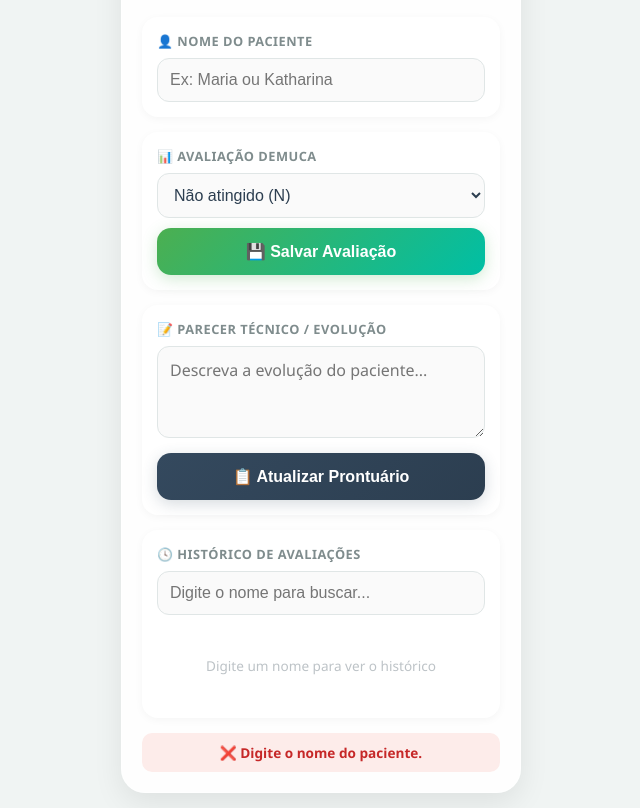
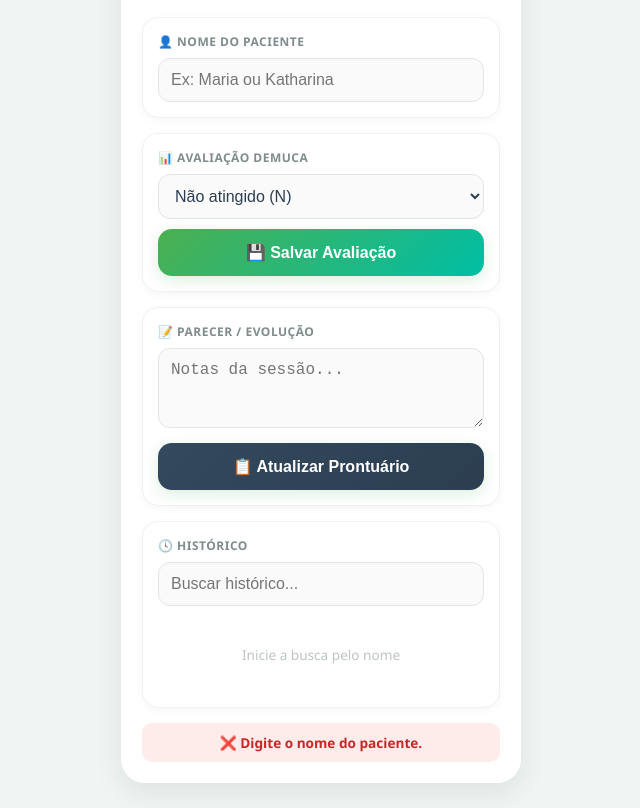
Before and after one commit to ildelanedev/MeuTon, a plain HTML site: page index.html in a window 1280 px wide. Both pictures are taken after a click on the button "💾 Salvar Avaliação". Shown: the part 74-882 px from the top of the page, without its empty margins (319-959 px from the left). Drawn offline with nearby package versions, Linux system fonts and the light colour scheme.

Commit message:
Refactor index.html for styling and Supabase client
Updated styles and improved accessibility for the app card and sections. Changed the Supabase client initialization to ensure compatibility with browsers.

```diff
--- a/index.html
+++ b/index.html
@@ -5,42 +5,112 @@
     <meta name="viewport" content="width=device-width, initial-scale=1.0, maximum-scale=1.0, user-scalable=no">
     <title>MeuTon Clínico</title>
 
-    <!-- PWA: aparece como app ao "Adicionar à tela de início" -->
     <meta name="mobile-web-app-capable" content="yes">
     <meta name="apple-mobile-web-app-capable" content="yes">
     <meta name="apple-mobile-web-app-status-bar-style" content="default">
-    <meta name="apple-mobile-web-app-title" content="MeuTon">
     <meta name="theme-color" content="#4CAF50">
     <link rel="manifest" href="manifest.json">
 
-    <script src="https://cdn.jsdelivr.net/npm/@supabase/supabase-js@2"></script>
+    <script src="https://cdn.jsdelivr.net/npm/@supabase/supabase-js@2.39.7/dist/umd/supabase.js"></script>
 
     <style>
         :root { --primary: #4CAF50; --secondary: #00BFA5; --bg: #f0f4f3; --text: #2c3e50; }
-        * { box-sizing: border-box; }
-        body { font-family: 'Segoe UI', Roboto, Helvetica, Arial, sans-serif; background-color: var(--bg); margin: 0; padding: 15px; display: flex; justify-content: center; color: var(--text); min-height: 100vh; }
-        .app-card { background: rgba(255,255,255,0.9); backdrop-filter: blur(10px); border-radius: 24px; padding: 20px; width: 100%; max-width: 400px; box-shadow: 0 10px 30px rgba(0,0,0,0.08); border: 1px solid rgba(255,255,255,0.4); height: fit-content; }
+        * { box-sizing: border-box; -webkit-tap-highlight-color: transparent; }
+
+        body {
+            font-family: 'Segoe UI', Roboto, system-ui, sans-serif;
+            background-color: var(--bg);
+            margin: 0;
+            padding: 15px;
+            display: flex;
+            justify-content: center;
+            color: var(--text);
+            min-height: 100vh;
+        }
+
+        .app-card {
+            background: rgba(255,255,255,0.95);
+            backdrop-filter: blur(10px);
+            border-radius: 24px;
+            padding: 20px;
+            width: 100%;
+            max-width: 400px;
+            box-shadow: 0 10px 30px rgba(0,0,0,0.08);
+            border: 1px solid rgba(255,255,255,0.4);
+            height: fit-content;
+        }
+
         h1 { color: var(--primary); text-align: center; font-size: 1.6rem; margin: 0 0 20px; letter-spacing: -0.5px; }
-        .section { background: white; border-radius: 16px; padding: 15px; margin-bottom: 15px; box-shadow: 0 2px 8px rgba(0,0,0,0.04); }
-        label { display: block; font-size: 0.8rem; font-weight: 700; margin-bottom: 8px; color: #7f8c8d; text-transform: uppercase; letter-spacing: 0.5px; }
-        input, textarea, select { width: 100%; padding: 12px; border: 1.5px solid #e0e6e6; border-radius: 12px; font-size: 16px; outline: none; transition: border-color 0.2s; background: #fafafa; color: var(--text); }
+
+        .section {
+            background: white;
+            border-radius: 16px;
+            padding: 15px;
+            margin-bottom: 15px;
+            box-shadow: 0 2px 8px rgba(0,0,0,0.04);
+            border: 1px solid #f0f0f0;
+        }
+
+        label {
+            display: block;
+            font-size: 0.75rem;
+            font-weight: 700;
+            margin-bottom: 8px;
+            color: #7f8c8d;
+            text-transform: uppercase;
+            letter-spacing: 0.5px;
+        }
+
+        input, textarea, select {
+            width: 100%;
+            padding: 12px;
+            border: 1.5px solid #e0e6e6;
+            border-radius: 12px;
+            font-size: 16px;
+            outline: none;
+            background: #fafafa;
+            color: var(--text);
+            transition: all 0.2s;
+        }
+
         input:focus, textarea:focus, select:focus { border-color: var(--primary); background: white; }
-        textarea { resize: vertical; font-family: inherit; }
-        .btn { background: linear-gradient(135deg, var(--primary), var(--secondary)); color: white; border: none; padding: 14px; width: 100%; border-radius: 14px; font-weight: 700; font-size: 16px; cursor: pointer; margin-top: 10px; transition: transform 0.15s, opacity 0.15s; box-shadow: 0 4px 15px rgba(76,175,80,0.25); }
+
+        .btn {
+            background: linear-gradient(135deg, var(--primary), var(--secondary));
+            color: white;
+            border: none;
+            padding: 14px;
+            width: 100%;
+            border-radius: 14px;
+            font-weight: 700;
+            font-size: 16px;
+            cursor: pointer;
+            margin-top: 10px;
+            box-shadow: 0 4px 15px rgba(76,175,80,0.2);
+        }
+
         .btn:active { transform: scale(0.97); opacity: 0.9; }
-        .btn-dark { background: linear-gradient(135deg, #34495e, #2c3e50); box-shadow: 0 4px 15px rgba(52,73,94,0.2); }
-        .btn-outline { background: white; color: var(--primary); border: 2px solid var(--primary); box-shadow: none; }
-        .status { text-align: center; font-size: 0.85rem; margin-top: 12px; padding: 10px; border-radius: 10px; font-weight: 600; display: none; }
+        .btn-dark { background: linear-gradient(135deg, #34495e, #2c3e50); }
+
+        .status {
+            text-align: center;
+            font-size: 0.85rem;
+            margin-top: 12px;
+            padding: 10px;
+            border-radius: 10px;
+            font-weight: 600;
+            display: none;
+        }
         .status.ok { background: #e8f5e9; color: #2e7d32; }
         .status.erro { background: #fdecea; color: #c62828; }
+
         .historico-item { padding: 10px 0; border-bottom: 1px solid #f0f0f0; font-size: 0.9rem; }
-        .historico-item:last-child { border-bottom: none; }
-        .historico-item strong { color: var(--primary); }
-        .badge { display: inline-block; padding: 3px 10px; border-radius: 20px; font-size: 0.75rem; font-weight: 700; }
+        .badge { float: right; padding: 3px 10px; border-radius: 20px; font-size: 0.7rem; font-weight: 800; }
         .badge-N { background: #fdecea; color: #c62828; }
         .badge-P { background: #fff3e0; color: #e65100; }
         .badge-M { background: #e8f5e9; color: #2e7d32; }
-        #lista_historico { max-height: 200px; overflow-y: auto; }
+
+        #lista_historico { max-height: 250px; overflow-y: auto; margin-top: 10px; }
         .empty-msg { text-align: center; color: #bdc3c7; font-size: 0.85rem; padding: 15px 0; }
     </style>
 </head>
@@ -49,13 +119,11 @@
 <div class="app-card">
     <h1>🌱 MeuTon Clínico</h1>
 
-    <!-- PACIENTE -->
     <div class="section">
         <label>👤 Nome do Paciente</label>
         <input type="text" id="pac_id" placeholder="Ex: Maria ou Katharina" autocomplete="off">
     </div>
 
-    <!-- AVALIAÇÃO DEMUCA -->
     <div class="section">
         <label>📊 Avaliação DEMUCA</label>
         <select id="res_demuca">
@@ -66,19 +134,17 @@
         <button class="btn" onclick="salvarAval()">💾 Salvar Avaliação</button>
     </div>
 
-    <!-- PRONTUÁRIO -->
     <div class="section">
-        <label>📝 Parecer Técnico / Evolução</label>
-        <textarea id="obs_clinica" rows="3" placeholder="Descreva a evolução do paciente..."></textarea>
+        <label>📝 Parecer / Evolução</label>
+        <textarea id="obs_clinica" rows="3" placeholder="Notas da sessão..."></textarea>
         <button class="btn btn-dark" onclick="salvarRel()">📋 Atualizar Prontuário</button>
     </div>
 
-    <!-- HISTÓRICO -->
     <div class="section">
-        <label>🕓 Histórico de Avaliações</label>
-        <input type="text" id="busca_pac" placeholder="Digite o nome para buscar..." oninput="buscarHistorico()" autocomplete="off">
-        <div id="lista_historico" style="margin-top: 12px;">
-            <p class="empty-msg">Digite um nome para ver o histórico</p>
+        <label>🕓 Histórico</label>
+        <input type="text" id="busca_pac" placeholder="Buscar histórico..." oninput="buscarHistorico()" autocomplete="off">
+        <div id="lista_historico">
+            <p class="empty-msg">Inicie a busca pelo nome</p>
         </div>
     </div>
 
@@ -86,38 +152,48 @@
 </div>
 
 <script>
+    // INICIALIZAÇÃO SEGURA DO SUPABASE
     const URL_DB = 'https://uymtfwhjxvlwuacvonqr.supabase.co';
     const KEY_DB = 'sb_publishable_kWdyvs-QoKzRfhr_jUWh3g_TCuHTeym';
-    const db = supabase.createClient(URL_DB, KEY_DB);
 
-    const msg = document.getElementById('status_msg');
+    // Usando window.supabase para garantir compatibilidade com navegador
+    const _supabase = window.supabase.createClient(URL_DB, KEY_DB);
+
+    const msgElement = document.getElementById('status_msg');
 
     function mostrarStatus(texto, tipo = 'ok') {
-        msg.textContent = tipo === 'ok' ? '✅ ' + texto : '❌ ' + texto;
-        msg.className = 'status ' + tipo;
-        msg.style.display = 'block';
-        setTimeout(() => { msg.style.display = 'none'; }, 3500);
+        msgElement.textContent = (tipo === 'ok' ? '✅ ' : '❌ ') + texto;
+        msgElement.className = 'status ' + tipo;
+        msgElement.style.display = 'block';
+        setTimeout(() => { msgElement.style.display = 'none'; }, 3500);
     }
 
     async function salvarAval() {
         const id = document.getElementById('pac_id').value.trim();
         const resp = document.getElementById('res_demuca').value;
-        if (!id) { mostrarStatus("Digite o nome do paciente.", 'erro'); return; }
+        if (!id) return mostrarStatus("Digite o nome do paciente.", 'erro');
 
-        const { error } = await db.from('demuca_avaliacoes').insert([{ paciente_id: id, respostas: resp }]);
-        if (error) mostrarStatus("Erro: " + error.message, 'erro');
-        else mostrarStatus("Avaliação salva com sucesso!");
+        const { error } = await _supabase.from('demuca_avaliacoes').insert([{ paciente_id: id, respostas: resp }]);
+        if (error) {
+            console.error(error);
+            mostrarStatus("Erro ao salvar. Verifique o RLS.", 'erro');
+        } else {
+            mostrarStatus("Avaliação salva!");
+            buscarHistorico(); // Atualiza a lista se estiver buscando
+        }
     }
 
     async function salvarRel() {
         const id = document.getElementById('pac_id').value.trim();
         const texto = document.getElementById('obs_clinica').value.trim();
-        if (!id) { mostrarStatus("Digite o nome do paciente.", 'erro'); return; }
-        if (!texto) { mostrarStatus("Escreva uma observação antes de salvar.", 'erro'); return; }
+        if (!id || !texto) return mostrarStatus("Preencha nome e observação.", 'erro');
 
-        const { error } = await db.from('relatorios').upsert({ paciente_id: id, observacao: texto });
-        if (error) mostrarStatus("Erro: " + error.message, 'erro');
-        else {
+        // Upsert precisa de uma coluna única (paciente_id) configurada no Supabase como UNIQUE
+        const { error } = await _supabase.from('relatorios').upsert({ paciente_id: id, observacao: texto });
+        if (error) {
+            console.error(error);
+            mostrarStatus("Erro ao atualizar prontuário.", 'erro');
+        } else {
             mostrarStatus("Prontuário atualizado!");
             document.getElementById('obs_clinica').value = "";
         }
@@ -126,33 +202,42 @@
     let buscaTimer;
     function buscarHistorico() {
         clearTimeout(buscaTimer);
+        const nome = document.getElementById('busca_pac').value.trim();
+        const lista = document.getElementById('lista_historico');
+
+        if (!nome) {
+            lista.innerHTML = '<p class="empty-msg">Inicie a busca pelo nome</p>';
+            return;
+        }
+
         buscaTimer = setTimeout(async () => {
-            const nome = document.getElementById('busca_pac').value.trim();
-            const lista = document.getElementById('lista_historico');
-            if (!nome) { lista.innerHTML = '<p class="empty-msg">Digite um nome para ver o histórico</p>'; return; }
-
-            lista.innerHTML = '<p class="empty-msg">Buscando...</p>';
-            const { data, error } = await db.from('demuca_avaliacoes')
+            const { data, error } = await _supabase.from('demuca_avaliacoes')
                 .select('paciente_id, respostas, created_at')
-                .ilike('paciente_id', '%' + nome + '%')
+                .ilike('paciente_id', `%${nome}%`)
                 .order('created_at', { ascending: false })
                 .limit(10);
 
-            if (error) { lista.innerHTML = '<p class="empty-msg">Erro ao buscar.</p>'; return; }
-            if (!data || data.length === 0) { lista.innerHTML = '<p class="empty-msg">Nenhum registro encontrado.</p>'; return; }
+            if (error) {
+                lista.innerHTML = '<p class="empty-msg">Erro na busca.</p>';
+                return;
+            }
+
+            if (!data || data.length === 0) {
+                lista.innerHTML = '<p class="empty-msg">Nada encontrado.</p>';
+                return;
+            }
 
             lista.innerHTML = data.map(item => {
-                const data_fmt = item.created_at
-                    ? new Date(item.created_at).toLocaleDateString('pt-BR', { day:'2-digit', month:'2-digit', year:'2-digit', hour:'2-digit', minute:'2-digit' })
-                    : '';
-                const labels = { N: 'Não atingido', P: 'Parcial', M: 'Masterizado' };
-                return `<div class="historico-item">
+                const data_fmt = new Date(item.created_at).toLocaleDateString('pt-BR', { day:'2-digit', month:'2-digit' });
+                const labels = { N: 'N', P: 'P', M: 'M' };
+                return `
+                <div class="historico-item">
                     <strong>${item.paciente_id}</strong>
-                    <span class="badge badge-${item.respostas}">${labels[item.respostas] || item.respostas}</span>
+                    <span class="badge badge-${item.respostas}">${labels[item.respostas]}</span>
                     <br><small style="color:#aaa">${data_fmt}</small>
                 </div>`;
             }).join('');
-        }, 400);
+        }, 500);
     }
 </script>
 
```
